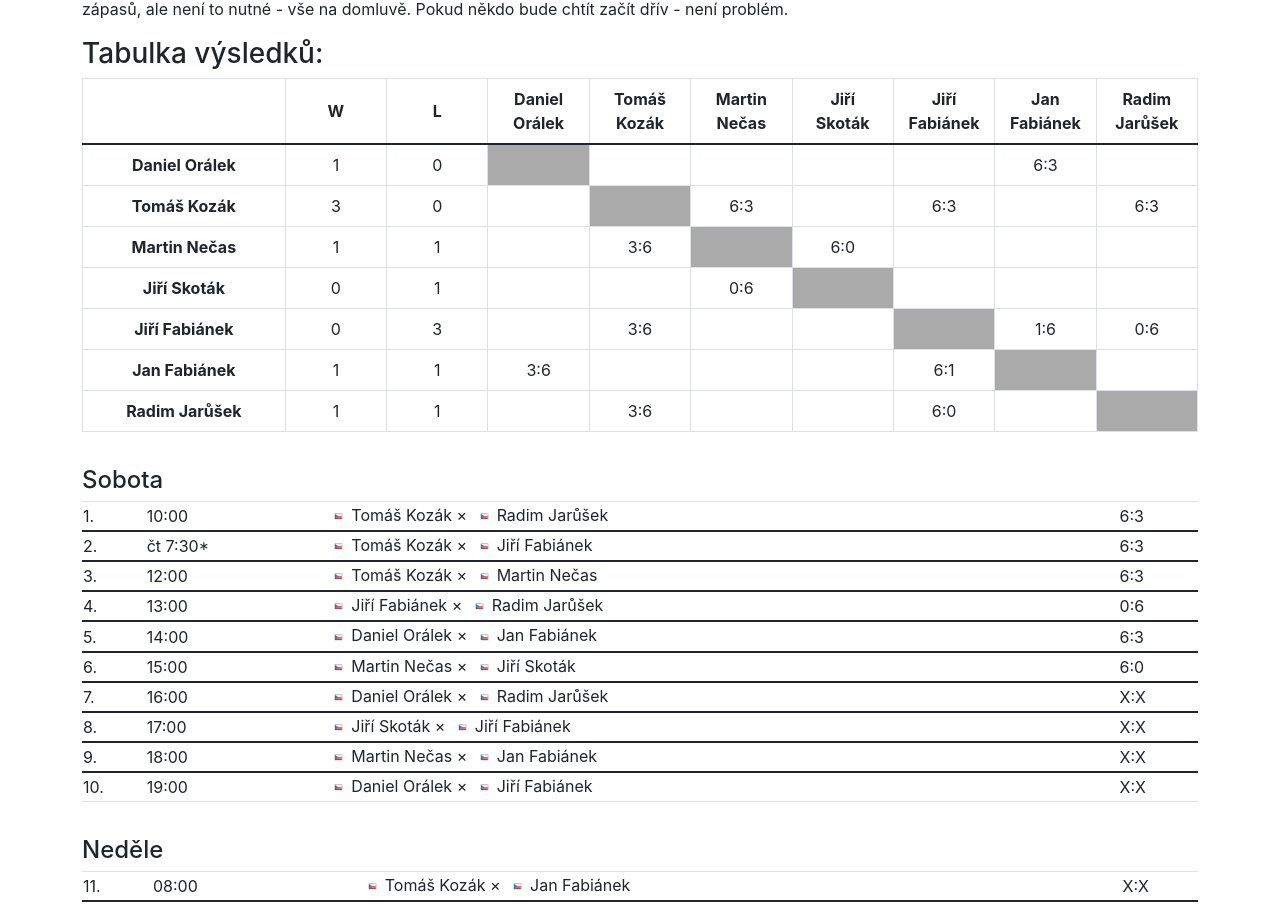
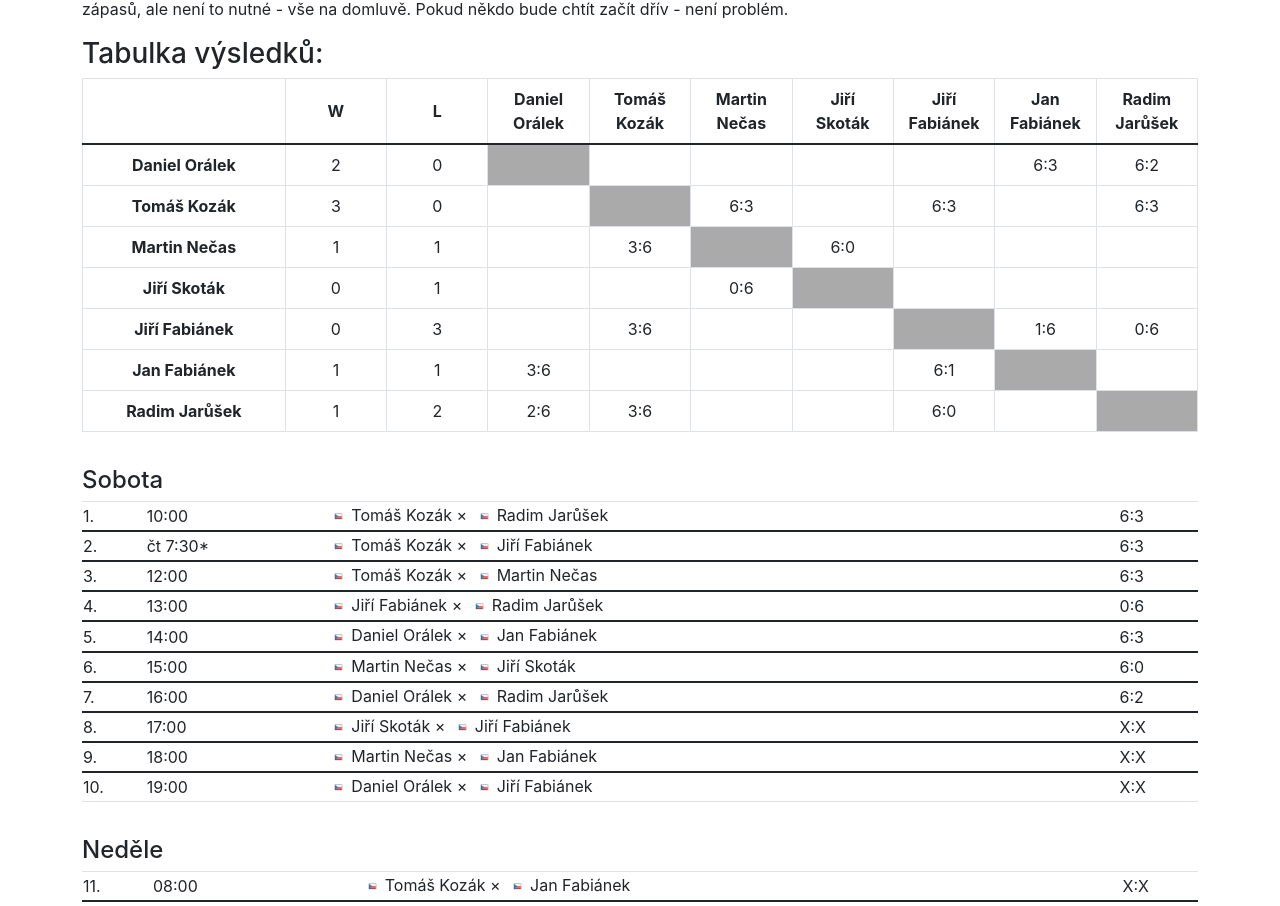
Before and after one commit to kotrzina/court-reservations, a Next.js app in the folder frontend/: page /turnaj/2024-singl in a window 1280 px wide. Shown: the part 430-1336 px from the top of the page. Built offline with nearby package versions, Linux system fonts and the light colour scheme.

Commit message:
Tour 2024 - match 7 results

```diff
--- a/frontend/pages/turnaj/2024-singl.tsx
+++ b/frontend/pages/turnaj/2024-singl.tsx
@@ -60,7 +60,7 @@ const Singl2024: NextPage = () => {
             time: "16:00",
             player1: "Daniel Orálek",
             player2: "Radim Jarůšek",
-            result: "X:X"
+            result: "6:2"
         },
         {
             match: 8,
@@ -217,7 +217,7 @@ const Singl2024: NextPage = () => {
                     <tbody>
                     <tr>
                         <th>Daniel&nbsp;Orálek</th>
-                        <td>1</td>
+                        <td>2</td>
                         <td>0</td>
                         <td className={"void"}></td>
                         <td></td>
@@ -225,7 +225,7 @@ const Singl2024: NextPage = () => {
                         <td></td>
                         <td></td>
                         <td>6:3</td>
-                        <td></td>
+                        <td>6:2</td>
                     </tr>
                     <tr>
                         <th>Tomáš&nbsp;Kozák</th>
@@ -290,8 +290,8 @@ const Singl2024: NextPage = () => {
                     <tr>
                         <th>Radim&nbsp;Jarůšek</th>
                         <td>1</td>
-                        <td>1</td>
-                        <td></td>
+                        <td>2</td>
+                        <td>2:6</td>
                         <td>3:6</td>
                         <td></td>
                         <td></td>
```
